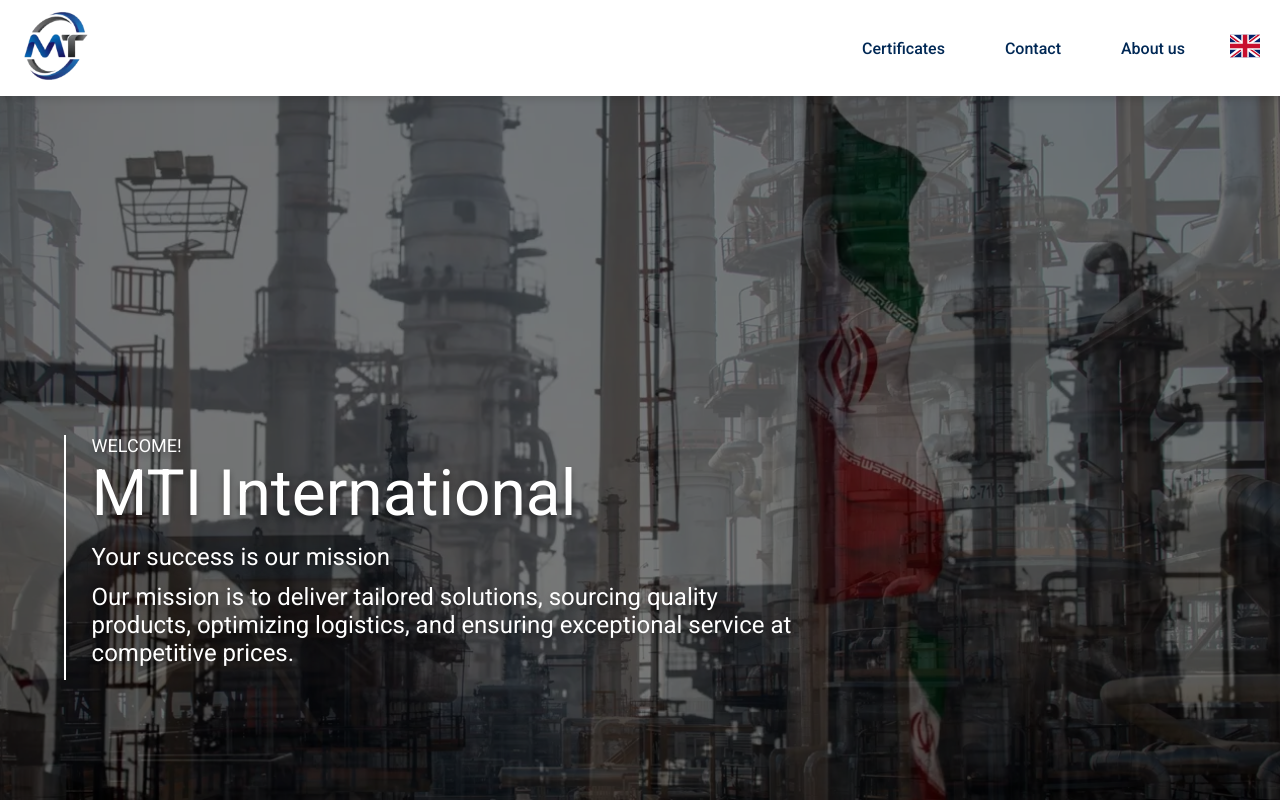
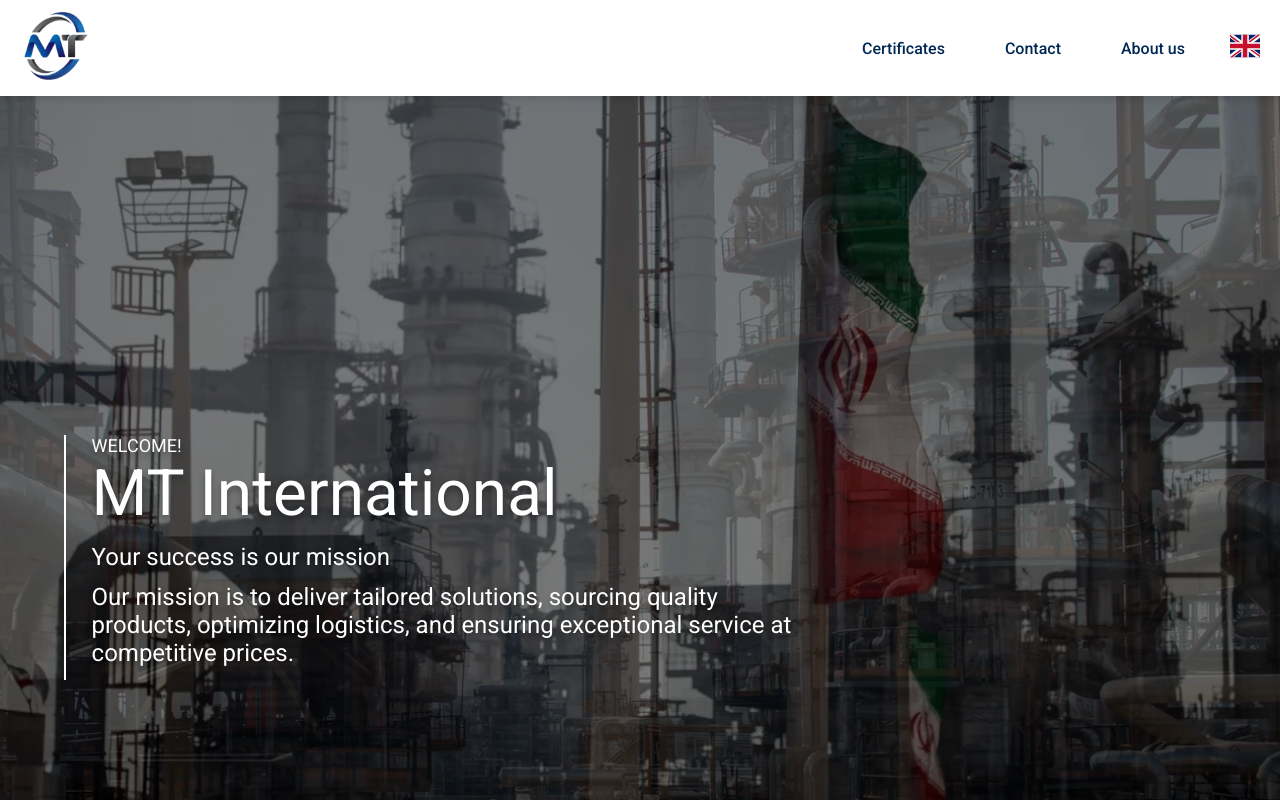
Before and after one commit to timurrozmetow/Muhammet-Tatari, a React (Vite) app: page / in a window 1280 px wide. Shown: the top 802 px of the page. Built offline with nearby package versions, Linux system fonts and the light colour scheme.

Commit message:
MTI change

```diff
--- a/index.html
+++ b/index.html
@@ -2,10 +2,12 @@
 <html lang="en">
   <head>
     <meta charset="UTF-8" />
+    <meta name="description" content="MT International - профессиональная компания, предоставляющая решения для логистики, строительства, закупок и проектного управления. Узнайте больше о нашей продукции, включая металлоконструкции, полиэтилен, сэндвич-панели, бентонит, и многое другое." />
+    <meta name="keywords" content="MT International, логистика, металлоконструкции, полиэтилен, сэндвич-панели, бентонит, закупки, проектное управление, производство, строительство, высококачественная продукция, надежные решения, глобальные поставки, международная компания" />
     <meta name="author" content="Timur Rozmetow">
     <meta name="viewport" content="width=device-width, initial-scale=1.0" />
     <link rel="icon" type="image/svg+xml" href="logo/q.webp" />
-    <title>Tatari</title>
+    <title>MT International</title>
   </head>
   <body>
     <div id="root"></div>
--- a/src/components/Footer.jsx
+++ b/src/components/Footer.jsx
@@ -14,7 +14,7 @@ const Footer = () => {
       <div className="footer-container">
         <div className="footer-logo">
           <img src="logo/q.webp" alt="Logo" className="footer-img-logo" />
-          <p className="footer-tagline">MTI International</p>
+          <p className="footer-tagline">MT International</p>
         </div>
 
         <div className="footer-contact">
@@ -22,7 +22,7 @@ const Footer = () => {
           <ul>
             <li>
               <a href="mailto:Mmtatari17@gmail.com" className="footer-icon-link">
-                Mmtatari17@gmail.com
+                Mtatari17@gmail.com
               </a>
             </li>
             <li>
--- a/src/components/HomeCarousel.jsx
+++ b/src/components/HomeCarousel.jsx
@@ -65,7 +65,7 @@ const HomeCarousel = () => {
         transition={{ duration: 0.5 }}
       >
         <p className="dobro">{t("dobro")}</p>
-        <h1>MTI International</h1>
+        <h1>MT International</h1>
         <p className={`changing-text ${fadeOut ? "fade-out" : "fade-in"}`}>
           {words[currentWord]}
         </p>
--- a/src/i18n.js
+++ b/src/i18n.js
@@ -12,7 +12,7 @@ const resources = {
       d2:"Ideas that change the future",
       d3:"Your success is our mission",
       aboutGen:"About us",
-      about1:"At MTI International, we excel in sourcing and delivering the products your business needs to thrive. With a global network of trusted partners and deep industry expertise, we provide tailored solutions that ensure seamless and reliable operations, every step of the way.",
+      about1:"At MT International, we excel in sourcing and delivering the products your business needs to thrive. With a global network of trusted partners and deep industry expertise, we provide tailored solutions that ensure seamless and reliable operations, every step of the way.",
       about2:`Fluent communication in Turkish, Turkmen, English, Russian, and
       Farsi ensures smooth collaboration across borders.`,
       about3:`Years of experience: Trusted by clients worldwide to deliver
@@ -20,7 +20,7 @@ const resources = {
       about4:`Industries served: Our expertise spans multiple sectors, including
       manufacturing, construction, and more.`,
       aboutTitle: "About Us",
-      aboutDescription1: "MTI International excels in sourcing and delivering products tailored to your business needs.",
+      aboutDescription1: "MT International excels in sourcing and delivering products tailored to your business needs.",
       aboutDescription2: "From high-quality metal structures to diverse business solutions, we ensure seamless operations.",
       aboutDescription3: "Partner with us to unlock exceptional opportunities and reliable services.",
       sandwichPanelsTitle: "Perfect Solution for Construction and Insulation",
@@ -74,7 +74,7 @@ const resources = {
       Contact4:"Send",
       Certificates:"Certificates",
       Railway:"Railway Wagons",
-      name:"MTI International",
+      name:"MT International",
       certificates: "Certificates",
       contact: "Contact",
       cert:"Our Certificates",
@@ -93,7 +93,7 @@ const resources = {
         Email: "Email",
         Address: "Address",
         add: "Iran golestan velayat gonbad kavous Shahrak sanati gonbad, Standard",
-        res:"2025 MTI International. All rights reserved.",
+        res:"2025 MT International. All rights reserved.",
 
     },
   },
@@ -107,12 +107,12 @@ const resources = {
       d2: "Geleceği değiştiren fikirler",
       d3: "Başarınız bizim misyonumuz",
       aboutGen: "Hakkımızda",
-      about1: "MTI International olarak, işinizin gelişmesi için ihtiyaç duyduğu ürünleri tedarik etme ve sunmada uzmanız. Güvenilir küresel ortak ağı ve derin endüstri uzmanlığımızla, kesintisiz ve güvenilir operasyonları her adımda sağlamak için özel çözümler sunuyoruz.",
+      about1: "MT International olarak, işinizin gelişmesi için ihtiyaç duyduğu ürünleri tedarik etme ve sunmada uzmanız. Güvenilir küresel ortak ağı ve derin endüstri uzmanlığımızla, kesintisiz ve güvenilir operasyonları her adımda sağlamak için özel çözümler sunuyoruz.",
       about2: "Türkçe, Türkmence, İngilizce, Rusça ve Farsça akıcı iletişim, sınır ötesi işbirliklerini kolaylaştırır.",
       about3: "Yılların deneyimi: Müşterilerimize dünya çapında uygun maliyetli ve güvenilir çözümler sunuyoruz.",
       about4: "Hizmet verdiğimiz sektörler: Üretim, inşaat ve daha fazlasını kapsayan uzmanlık.",
       aboutTitle: "Hakkımızda",
-      aboutDescription1: "MTI International, iş ihtiyaçlarınıza uygun ürünleri tedarik etme ve sunmada uzmandır.",
+      aboutDescription1: "MT International, iş ihtiyaçlarınıza uygun ürünleri tedarik etme ve sunmada uzmandır.",
       aboutDescription2: "Yüksek kaliteli metal yapılardan çeşitli iş çözümlerine kadar, kesintisiz operasyonlar sağlıyoruz.",
       aboutDescription3: "Olağanüstü fırsatlar ve güvenilir hizmetler için bizimle çalışın.",
       sandwichPanelsTitle: "İnşaat ve Yalıtım için Mükemmel Çözüm",
@@ -166,7 +166,7 @@ const resources = {
       Contact4: "Gönder",
       Certificates: "Sertifikalar",
       Railway: "Demiryolu Vagonları",
-      name: "MTI International",
+      name: "MT International",
       certificates: "Sertifikalar",
       contact: "İletişim",
       cert: "Sertifikalarımız",
@@ -185,7 +185,7 @@ const resources = {
       Email: "E-posta",
       Address: "Adres",
       add: "İran, Golestan Eyaleti, Gonbad Kavous, Gonbad Sanayi Bölgesi, Standard",
-      res: "2025 MTI International. Tüm hakları saklıdır."
+      res: "2025 MT International. Tüm hakları saklıdır."
     }
   },
 
@@ -199,12 +199,12 @@ const resources = {
       d2: "Gelejegi üýtgedýän pikirler",
       d3: "Siziň üstünligiňiz biziň maksadymyz",
       aboutGen: "Biz barada",
-      about1: "MTI International kompaniýasynda, işiňiziň ösmegi üçin zerur önümleri üpjün etmekde we gowşurmakda ussat. Biziň global ynamdar hyzmatdaşlar torumyz we çuňňur senagat tejribämiz bilen her ädimde üznüksiz we ygtybarly amallary üpjün edýän özboluşly çözgütler hödürleýäris.",
+      about1: "MT International kompaniýasynda, işiňiziň ösmegi üçin zerur önümleri üpjün etmekde we gowşurmakda ussat. Biziň global ynamdar hyzmatdaşlar torumyz we çuňňur senagat tejribämiz bilen her ädimde üznüksiz we ygtybarly amallary üpjün edýän özboluşly çözgütler hödürleýäris.",
       about2: "Türkçe, türkmençe, iňlisçe, rusça we parsça aragatnaşyk, serhetleriň aňyrsynda işbirliklerini aňsatlaşdyrýar.",
       about3: "Köpgatly tejribe: Dünýäniň dört künjegindäki müşderilere amatly we ygtybarly çözgütleri hödürleýäris.",
       about4: "Hyzmat edýän pudaklarymyz: Öndürijilik, gurluşyk we başga-da köp sanly ugurlar boýunça tejribe.",
       aboutTitle: "Biz barada",
-      aboutDescription1: "MTI International, işiňiziň zerurlyklaryna laýyk önümleri üpjün etmekde ussat.",
+      aboutDescription1: "MT International, işiňiziň zerurlyklaryna laýyk önümleri üpjün etmekde ussat.",
       aboutDescription2: "Ýokary hilli metal gurluşlardan iş çözgütlerine çenli, biz üznüksiz amal hödürleýäris.",
       aboutDescription3: "Adatdan daşary mümkinçilikler we ygtybarly hyzmatlar üçin biziň bilen işleşiň.",
       sandwichPanelsTitle: "Gurluşyk we Ýylatma üçin Ajaýyp Çözgüt",
@@ -258,7 +258,7 @@ const resources = {
       Contact4: "Ugrat",
       Certificates: "Sertifikatlar",
       Railway: "Demir ýol wagonlary",
-      name: "MTI International",
+      name: "MT International",
       certificates: "Sertifikatlar",
       contact: "Habarlaşmak",
       cert: "Sertifikatlarymyz",
@@ -277,7 +277,7 @@ const resources = {
       Email: "E-poçta",
       Address: "Salgy",
       add: "Eýran, Golestan welaýaty, Gonbad şäheriniň Senagat Zolaklary",
-      res: "2025 MTI International. Ähli hukuklary goralan."
+      res: "2025 MT International. Ähli hukuklary goralan."
     }
   },
 
@@ -290,12 +290,12 @@ const resources = {
       d2: "ایده‌هایی که آینده را تغییر می‌دهند",
       d3: "موفقیت شما، مأموریت ماست",
       aboutGen: "درباره ما",
-      about1: "در MTI International، ما در تأمین و تحویل محصولاتی که کسب‌وکار شما برای رشد نیاز دارد، تخصص داریم. با شبکه جهانی از شرکای معتبر و تجربه عمیق صنعتی، راه‌حل‌های ویژه‌ای ارائه می‌دهیم که عملیات روان و مطمئن را در هر مرحله تضمین می‌کند.",
+      about1: "در MT International، ما در تأمین و تحویل محصولاتی که کسب‌وکار شما برای رشد نیاز دارد، تخصص داریم. با شبکه جهانی از شرکای معتبر و تجربه عمیق صنعتی، راه‌حل‌های ویژه‌ای ارائه می‌دهیم که عملیات روان و مطمئن را در هر مرحله تضمین می‌کند.",
       about2: "ارتباط روان به زبان‌های ترکی، ترکمنی، انگلیسی، روسی و فارسی همکاری فرامرزی را تسهیل می‌کند.",
       about3: "سال‌ها تجربه: توسط مشتریان جهانی برای ارائه راه‌حل‌های اقتصادی و مطمئن اعتماد شده است.",
       about4: "صنایع خدماتی: تخصص ما شامل بخش‌های مختلفی مانند تولید، ساخت‌وساز و بیشتر است.",
       aboutTitle: "درباره ما",
-      aboutDescription1: "MTI International در تأمین و تحویل محصولاتی که به نیازهای کسب‌وکار شما متناسب است، برتری دارد.",
+      aboutDescription1: "MT International در تأمین و تحویل محصولاتی که به نیازهای کسب‌وکار شما متناسب است، برتری دارد.",
       aboutDescription2: "از ساختارهای فلزی با کیفیت بالا تا راه‌حل‌های متنوع تجاری، ما عملیات روان را تضمین می‌کنیم.",
       aboutDescription3: "برای دسترسی به فرصت‌های استثنایی و خدمات مطمئن، با ما همکاری کنید.",
       sandwichPanelsTitle: "راه‌حل عالی برای ساخت‌وساز و عایق‌بندی",
@@ -349,7 +349,7 @@ const resources = {
       Contact4: "ارسال",
       Certificates: "گواهی‌نامه‌ها",
       Railway: "واگن‌های راه‌آهن",
-      name: "MTI International",
+      name: "MT International",
       certificates: "گواهی‌نامه‌ها",
       contact: "تماس",
       cert: "گواهی‌نامه‌های ما",
@@ -368,7 +368,7 @@ const resources = {
       Email: "ایمیل",
       Address: "نشانی",
       add: "ایران، استان گلستان، گنبد کاووس، شهرک صنعتی گنبد، استاندارد",
-      res: "۲۰۲۵ MTI International. تمام حقوق محفوظ است."
+      res: "۲۰۲۵ MT International. تمام حقوق محفوظ است."
     }
   },
   ru: {
@@ -380,12 +380,12 @@ const resources = {
       d2: "Идеи, меняющие будущее",
       d3: "Ваш успех — наша миссия",
       aboutGen: "О нас",
-      about1: "В MTI International мы превосходим в подборе и доставке товаров, необходимых вашему бизнесу для процветания. Благодаря глобальной сети надежных партнеров и глубокому отраслевому опыту мы предоставляем индивидуальные решения, которые обеспечивают бесперебойные и надежные операции на каждом этапе.",
+      about1: "В MT International мы превосходим в подборе и доставке товаров, необходимых вашему бизнесу для процветания. Благодаря глобальной сети надежных партнеров и глубокому отраслевому опыту мы предоставляем индивидуальные решения, которые обеспечивают бесперебойные и надежные операции на каждом этапе.",
       about2: "Свободное владение турецким, туркменским, английским, русским и фарси обеспечивает плавное сотрудничество за границей.",
       about3: "Годы опыта: Нам доверяют клиенты по всему миру за предоставление экономически эффективных и надежных решений.",
       about4: "Обслуживаемые отрасли: Наш опыт охватывает множество секторов, включая производство, строительство и многое другое.",
       aboutTitle: "О нас",
-      aboutDescription1: "MTI International специализируется на подборе и доставке продукции, соответствующей вашим бизнес-потребностям.",
+      aboutDescription1: "MT International специализируется на подборе и доставке продукции, соответствующей вашим бизнес-потребностям.",
       aboutDescription2: "От высококачественных металлических конструкций до разнообразных бизнес-решений, мы обеспечиваем бесперебойные операции.",
       aboutDescription3: "Сотрудничайте с нами, чтобы получить доступ к исключительным возможностям и надежным услугам.",
       sandwichPanelsTitle: "Идеальное решение для строительства и изоляции",
@@ -439,7 +439,7 @@ const resources = {
       Contact4: "Отправить",
       Certificates: "Сертификаты",
       Railway: "Железнодорожные вагоны",
-      name: "MTI International",
+      name: "MT International",
       certificates: "Сертификаты",
       contact: "Контакты",
       cert: "Наши сертификаты",
@@ -458,7 +458,7 @@ const resources = {
       Email: "Электронная почта",
       Address: "Адрес",
       add: "Иран, провинция Голестан, Гонбад-Кавус, промышленный городок Гонбад, Стандарт",
-      res: "2025 MTI International. Все права защищены."
+      res: "2025 MT International. Все права защищены."
     }
   }
 };
```
Also changed, not shown: src/components/SliderWithText01.jsx (added, +101 -0 lines).
